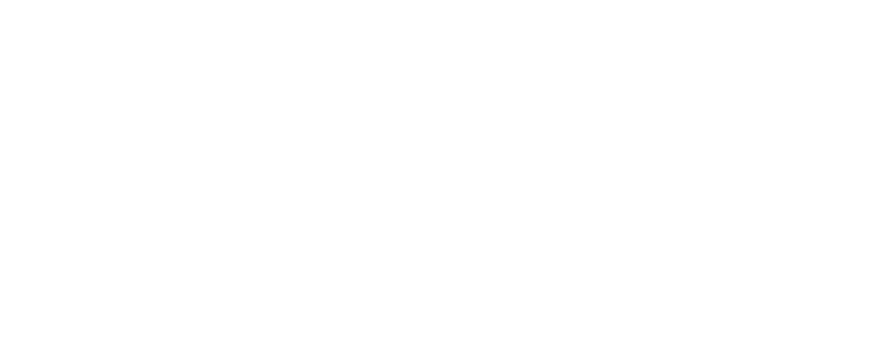
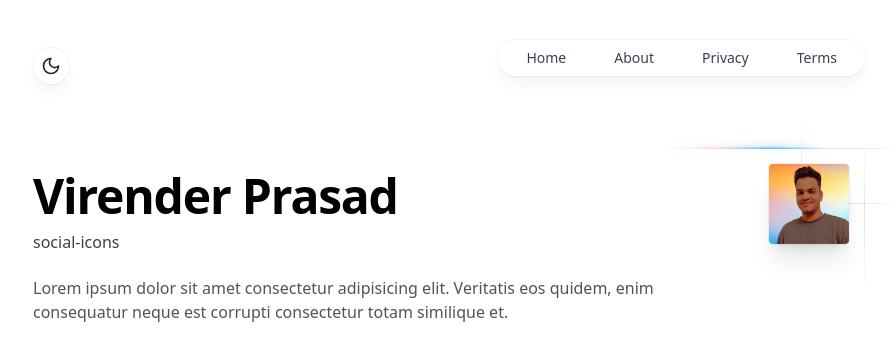
Before and after one commit to Virenishere/professional-portfolio, a React (Vite) app: page / in a window 1280 px wide. Shown: the top 360 px of the page, without its empty margins (191-1087 px from the left). Built offline with nearby package versions, Linux system fonts and the light colour scheme.

Commit message:
added navbar ✅ and header section ✅🔥

```diff
--- a/src/App.jsx
+++ b/src/App.jsx
@@ -1,10 +1,32 @@
-import React from "react";
+import React, { useEffect, useState } from "react";
+import Home from "./components/Home/Home";
 
-const App = () =>{
-  return(
-    <>
-    </>
+const App = () => {
+  const [darkMode, setDarkMode] = useState(false);
+
+  // Function to toggle dark mode
+  const toggleDarkMode = () => {
+    setDarkMode((prevMode) => {
+      const newMode = !prevMode;
+      localStorage.setItem("darkMode", newMode);
+      return newMode;
+    });
+  };
+
+
+  useEffect(() => {
+    const savedMode = localStorage.getItem("darkMode");
+    if (savedMode === "true") {
+      setDarkMode(true);
+    }
+  }, []);
+
+  return (
+    <div className={darkMode ? "dark" : ""}>
+      <Home toggleDarkMode={toggleDarkMode} darkMode={darkMode} />
+
+    </div>
   );
-}
+};
 
 export default App;
--- /dev/null
+++ b/src/components/Header/Header.jsx
@@ -0,0 +1,68 @@
+import React from "react";
+// Import your profile picture
+import profileImage from '../../assets/profile.png'; // Adjust the path as needed
+
+const Header = () => {
+  return (
+    <div className="flex flex-col md:flex-row justify-between items-start max-w-4xl w-full p-8 mx-auto">
+      <div className="flex md:w-3/4 flex-col mt-6">
+        <h1 className="font-bold text-3xl md:text-5xl tracking-tight mb-2 text-black dark:text-white">
+          Virender Prasad
+        </h1>
+        <div className="relative leading-7 items-center flex-wrap text-zinc-700 dark:text-zinc-400 mb-5">
+         social-icons
+        </div>
+        <p className="text-zinc-600 dark:text-zinc-500">
+         Lorem ipsum dolor sit amet consectetur adipisicing elit. Veritatis eos quidem, enim consequatur neque est corrupti consectetur totam similique et.
+        </p>
+      </div>
+      <div className="relative flex-shrink-1 p-4 md:p-4 md:order-last order-first">
+        <a
+          href="https://x.com/Viren_iz_here"
+          target="_blank"
+          rel="noopener noreferrer"
+          className="block z-[5] overflow-hidden rounded shadow-xl ring-1 ring-slate-900/5 relative bg-white h-20 w-20"
+        >
+
+          <img
+            decoding="async"
+            sizes="100vw"
+            src={profileImage}
+            className="transition duration-500 blur-0 scale-100 bg-gray-100 object-contain"
+            alt="Profile Avatar"
+            style={{
+              position: "absolute",
+              inset: 0,
+              boxSizing: "border-box",
+              padding: 0,
+              border: "none",
+              margin: "auto",
+              display: "block",
+              width: "0",
+              height: "0",
+              minWidth: "100%",
+              maxWidth: "100%",
+              minHeight: "100%",
+              maxHeight: "100%",
+              objectFit: "cover"
+            }}
+          />
+        </a>
+        <div className="z-0">
+          <div className="absolute left-0 -right-12 top-0 h-px bg-slate-900/[0.1] dark:bg-zinc-300/[0.1] [mask-image:linear-gradient(to_right,transparent,white_4rem,white_calc(100%-4rem),transparent)]"></div>
+          <div className="absolute -top-8 bottom-0 left-12 w-px bg-slate-900/[0.1] dark:bg-zinc-300/[0.1] [mask-image:linear-gradient(to_top,transparent,white_4rem,white_calc(100%-4rem),transparent)]"></div>
+          <div className="absolute left-0 -right-12 bottom-14 h-px bg-slate-900/[0.1] dark:bg-zinc-300/[0.1] [mask-image:linear-gradient(to_right,transparent,white_4rem,white_calc(100%-4rem),transparent)]"></div>
+          <div className="absolute right-0 -top-2 -bottom-8 w-px bg-slate-900/[0.1] dark:bg-zinc-300/[0.1] [mask-image:linear-gradient(to_top,transparent,white_4rem,white_calc(100%-4rem),transparent)]"></div>
+          <div className="absolute bottom-full right-10 -mb-px flex h-8 items-end overflow-hidden">
+            <div className="flex -mb-px h-[2px] w-40 -scale-x-100">
+              <div className="w-full flex-none blur-sm [background-image:linear-gradient(90deg,rgba(56,189,248,0)_0%,#0EA5E9_32.29%,rgba(236,72,153,0.3)_67.19%,rgba(236,72,153,0)_100%)]"></div>
+              <div className="-ml-[100%] w-full flex-none blur-[1px] [background-image:linear-gradient(90deg,rgba(56,189,248,0)_0%,#0EA5E9_32.29%,rgba(236,72,153,0.3)_67.19%,rgba(236,72,153,0)_100%)]"></div>
+            </div>
+          </div>
+        </div>
+      </div>
+    </div>
+  );
+};
+
+export default Header;
--- /dev/null
+++ b/src/components/Home/Home.jsx
@@ -0,0 +1,15 @@
+import React from "react";
+import Navbar from "../Navbar";
+import Header from "../Header/Header";
+
+
+const Home = ({ toggleDarkMode, darkMode }) => {
+    return (
+        <div className="bg-white dark:bg-zinc-900/90 text-black dark:text-white">
+            <Navbar toggleDarkMode={toggleDarkMode} darkMode={darkMode} />
+            <Header toggleDarkMode={toggleDarkMode} darkMode={darkMode} />
+        </div>
+    );
+};
+
+export default Home;
--- /dev/null
+++ b/src/components/Navbar.jsx
@@ -0,0 +1,100 @@
+import { useState } from "react";
+import { AnimatePresence, motion } from "framer-motion";
+import { LuSun,LuMoon } from "react-icons/lu";
+
+
+
+export default function Navbar({ toggleDarkMode, darkMode }) {
+    const [hoveredIndex, setHoveredIndex] = useState(null);
+    const [isMenuOpen, setIsMenuOpen] = useState(false);
+
+    const links = [
+        { name: "Home", link: "#home" },
+        { name: "About", link: "#about" },
+        { name: "Privacy", link: "#privacy" },
+        { name: "Terms", link: "#terms" },
+    ];
+
+    return (
+        <nav className="sticky-nav flex justify-between items-center max-w-4xl w-full p-8 mx-auto bg-opacity-60">
+            <a href="#skip" className="sr-only focus:not-sr-only">Skip to content</a>
+            <button
+                aria-label="Toggle Dark Mode"
+                type="button"
+                className="group mt-4 rounded-full bg-white/90 p-2 shadow-lg shadow-zinc-800/5 ring-1 ring-zinc-900/5 backdrop-blur transition dark:bg-zinc-900/90 dark:ring-teal-500/50 dark:hover:ring-white/20"
+                onClick={toggleDarkMode}
+            >
+                {darkMode ? (
+                    <LuSun className="h-5 w-5" />
+                ) : (
+                    <LuMoon className="h-5 w-5 text-gray-800 dark:text-white" />
+                )}
+            </button>
+
+            {/* Desktop Navigation */}
+            <div className="hidden sm:flex space-x-4 justify-center items-center rounded-full bg-white/90 px-3 text-sm font-medium text-zinc-800 shadow-lg shadow-zinc-800/5 ring-1 ring-zinc-900/5 backdrop-blur dark:bg-zinc-900/90 dark:text-zinc-200 dark:ring-white/10">
+                {links.map((navLink, index) => (
+                    <a
+                        key={navLink.name}
+                        href={navLink.link}
+                        onMouseEnter={() => setHoveredIndex(index)}
+                        onMouseLeave={() => setHoveredIndex(null)}
+                        className="relative rounded-xl px-4 py-2 text-sm text-gray-700 transition-all delay-150 hover:text-gray-900"
+                    >
+                        <AnimatePresence>
+                            {hoveredIndex === index && (
+                                <motion.span
+                                    className="absolute inset-0 rounded-lg bg-gray-100"
+                                    layoutId="hoverBackground"
+                                    initial={{ opacity: 0 }}
+                                    animate={{ opacity: 1, transition: { duration: 0.15 } }}
+                                    exit={{ opacity: 0, transition: { duration: 0.15, delay: 0.2 } }}
+                                />
+                            )}
+                        </AnimatePresence>
+                        <span className="relative z-10">{navLink.name}</span>
+                    </a>
+                ))}
+            </div>
+
+            {/* Hamburger Menu for Mobile */}
+            <div className="sm:hidden flex items-center">
+                <button
+                    onClick={() => setIsMenuOpen(!isMenuOpen)}
+                    className="p-2 rounded-md bg-gray-200 dark:bg-gray-800 flex items-center justify-center focus:outline-none"
+                >
+                    {isMenuOpen ? (
+                        <LuMoon className="h-6 w-6 text-black dark:text-white" />
+                    ) : (
+                        <LuSun className="h-6 w-6 text-black dark:text-white" />
+                    )}
+                </button>
+            </div>
+
+            {/* Mobile Menu */}
+            <AnimatePresence>
+                {isMenuOpen && (
+                    <motion.div
+                        className="absolute top-full left-0 right-0 mt-2 bg-white rounded-lg shadow-lg dark:bg-zinc-900 z-10"
+                        initial={{ opacity: 0, y: -10 }}
+                        animate={{ opacity: 1, y: 0 }}
+                        exit={{ opacity: 0, y: -10 }}
+                    >
+                        <div className="flex flex-col space-y-2 p-4">
+                            {links.map((navLink) => (
+                                <a
+                                    key={navLink.name}
+                                    href={navLink.link}
+                                    className="block rounded-lg px-4 py-2 text-sm text-gray-700 dark:text-gray-200 transition-all delay-150 hover:text-gray-900 dark:hover:text-gray-900"
+                                    onClick={() => setIsMenuOpen(false)}
+                                >
+                                    {navLink.name}
+                                </a>
+                            ))}
+                        </div>
+                    </motion.div>
+                )}
+            </AnimatePresence>
+        </nav>
+    );
+}
```
Also changed, not shown: src/MainRoutes.jsx (added, +9 -0 lines).
